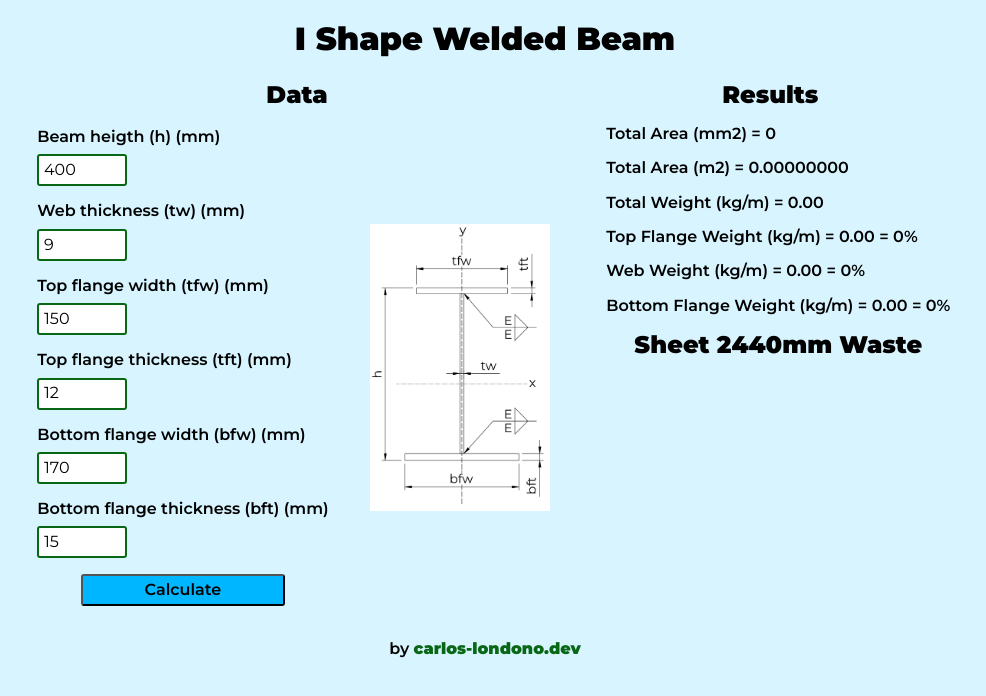
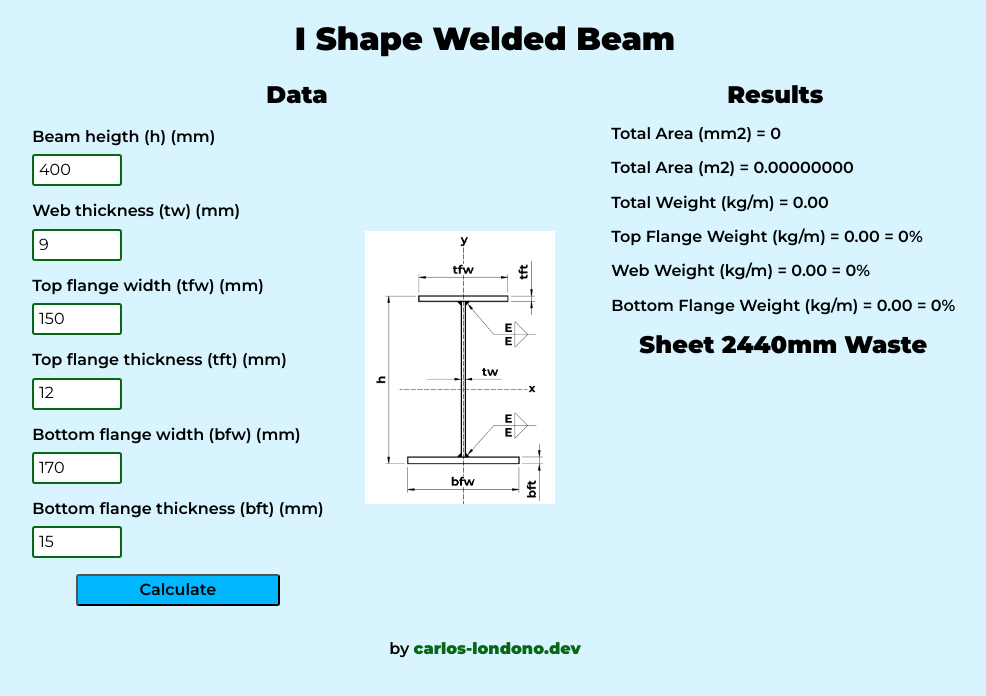
Before and after one commit to ClondonoM/react-css-welded-beam, a React (Vite) app: page / in a window 1280 px wide. Shown: the top 696 px of the page, without its empty margins (155-1141 px from the left). Built offline with nearby package versions, Linux system fonts and the light colour scheme.

Commit message:
fixing styles

```diff
--- a/package.json
+++ b/package.json
@@ -9,6 +9,7 @@
     "preview": "vite preview"
   },
   "dependencies": {
+    "firebase": "^9.9.0",
     "react": "^18.2.0",
     "react-dom": "^18.2.0"
   },
--- a/src/components/beamData/beamData.module.css
+++ b/src/components/beamData/beamData.module.css
@@ -31,5 +31,5 @@
 }
 
 .beamImage img {
-  width: 180px;
+  width: 190px;
 }
--- a/src/components/beamResults/SheetWaste.jsx
+++ b/src/components/beamResults/SheetWaste.jsx
@@ -1,6 +1,5 @@
 const SheetWaste = ({ beamproperties }) => {
   const { botF, topF, web } = beamproperties;
-  console.log(botF, topF, web);
   const botFW = topF === undefined ? 0 : botF.w;
   const topFW = botF === undefined ? 0 : topF.w;
   const webW = web === undefined ? 0 : web.w;
```
Also changed, not shown: src/assets/beam_I_W.png, 1 other file (tests, documents, lock files or other folders).
